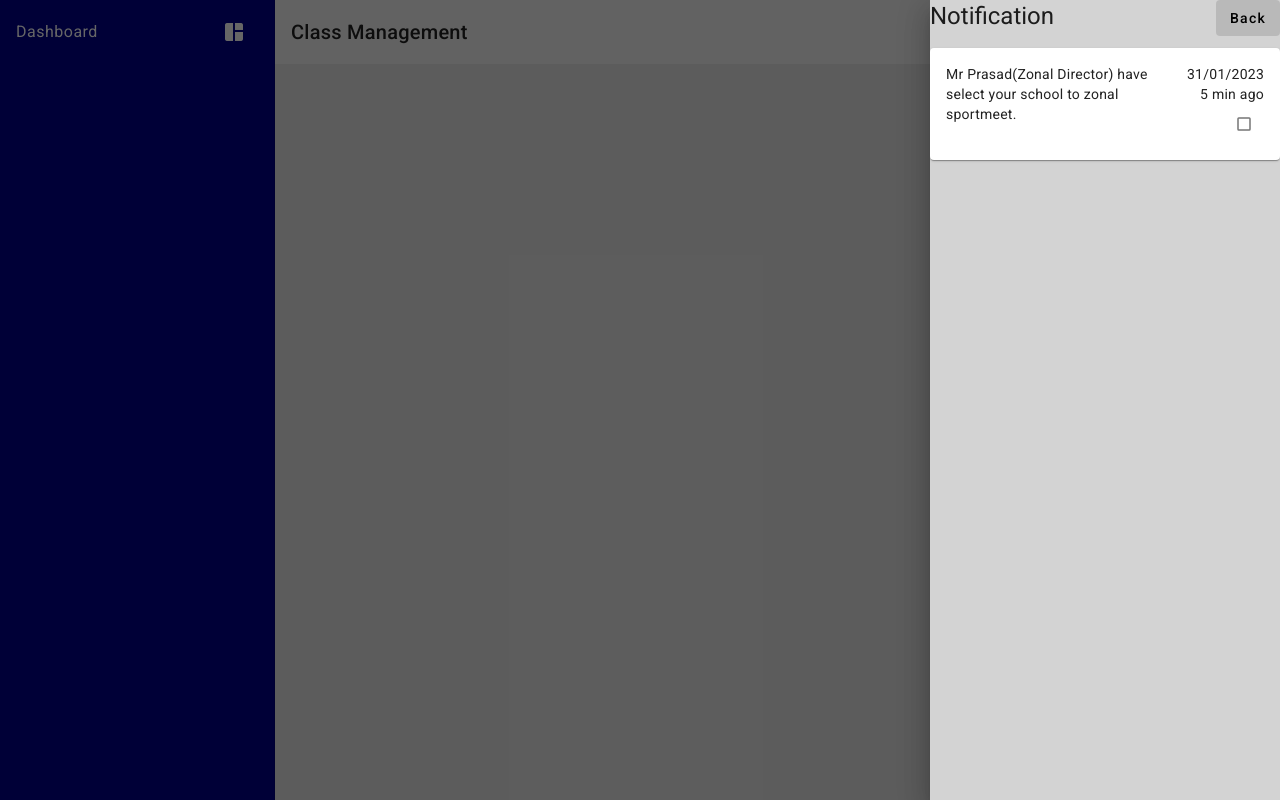
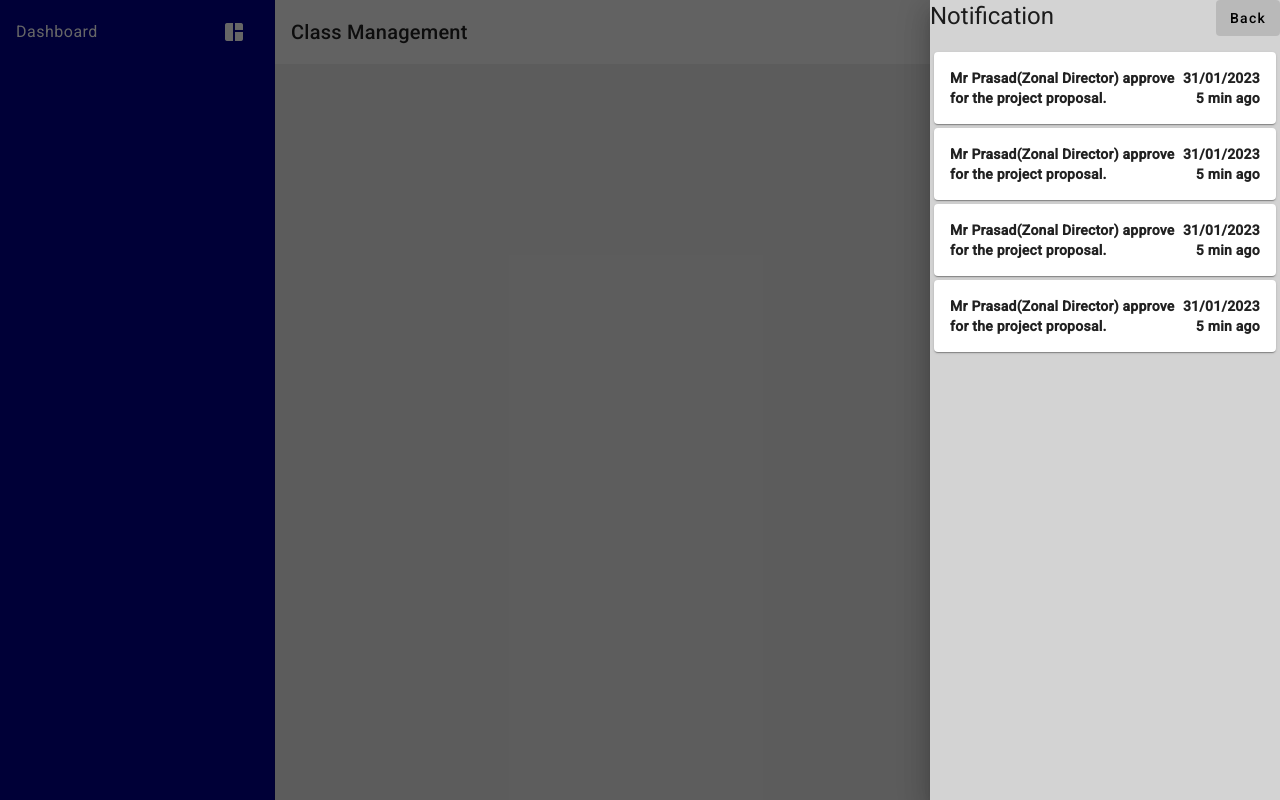
Before and after one commit to codingPentagon/ZoneEd, an Angular app in the folder frontend/: page / in a window 1280 px wide. Both pictures are taken after a click on the button "notifications". Built offline with nearby package versions, Linux system fonts and the light colour scheme.

Commit message:
Create back button for notification.

```diff
--- a/frontend/src/app/shared/notification/notification.component.css
+++ b/frontend/src/app/shared/notification/notification.component.css
@@ -2,6 +2,7 @@ mat-drawer{
   background: lightgrey;
   width: 350px;
   height: 100vh;
+  overflow: auto;
 }
 
 mat-drawer-container{
@@ -34,3 +35,7 @@ mat-checkbox{
 .spacer{
   flex: 1 1 auto;
 }
+
+mat-card{
+  margin: 4px;
+}
--- a/frontend/src/app/shared/notification/notification.component.html
+++ b/frontend/src/app/shared/notification/notification.component.html
@@ -1,19 +1,17 @@
 <mat-drawer-container >
-  <mat-drawer position="end" [opened]="isOpen" (closed)="isOpen=false">
+  <mat-drawer position="end" [opened]="isOpen" (closed)="isOpen=false" #drawer>
     <div class="notifhed">
       <h1>Notification</h1>
       <span class="spacer"></span>
-      <button mat-button>Back</button>
+      <button mat-button (click)="drawer.close()">Back</button>
     </div>
-    <mat-card>
-      <mat-card-content>
-        Mr Prasad(Zonal Director) have select your school to zonal sportmeet.
+    <mat-card *ngFor="let notif of notifs">
+      <mat-card-content (click)="notif.read=true" [ngStyle]="{'font-weight': notif.read == false ? 'bold' : 'normal'}">
+        {{notif.notification}}
         <div class="date">
-          31/01/2023
+          {{notif.date}}
           <br>
-          5 min ago
-          <br>
-          <mat-checkbox></mat-checkbox>
+          {{notif.time}}
         </div>
 
       </mat-card-content>
--- a/frontend/src/app/shared/notification/notification.component.ts
+++ b/frontend/src/app/shared/notification/notification.component.ts
@@ -7,6 +7,7 @@ import {NotificationToggleService} from "./notification-toggle.service";
   styleUrls: ['./notification.component.css']
 })
 export class NotificationComponent {
+
 
   @HostBinding('class.is-open')
   isOpen:boolean = false;
@@ -19,4 +20,11 @@ export class NotificationComponent {
       this.isOpen = isOpen;
     });
   }
+
+  notifs:any = [
+    {notification: "Mr Prasad(Zonal Director) approve for the project proposal.", date:"31/01/2023", time:"5 min ago", read:false},
+    {notification: "Mr Prasad(Zonal Director) approve for the project proposal.", date:"31/01/2023", time:"5 min ago", read:false},
+    {notification: "Mr Prasad(Zonal Director) approve for the project proposal.", date:"31/01/2023", time:"5 min ago", read:false},
+    {notification: "Mr Prasad(Zonal Director) approve for the project proposal.", date:"31/01/2023", time:"5 min ago", read:false}
+  ]
 }
```
